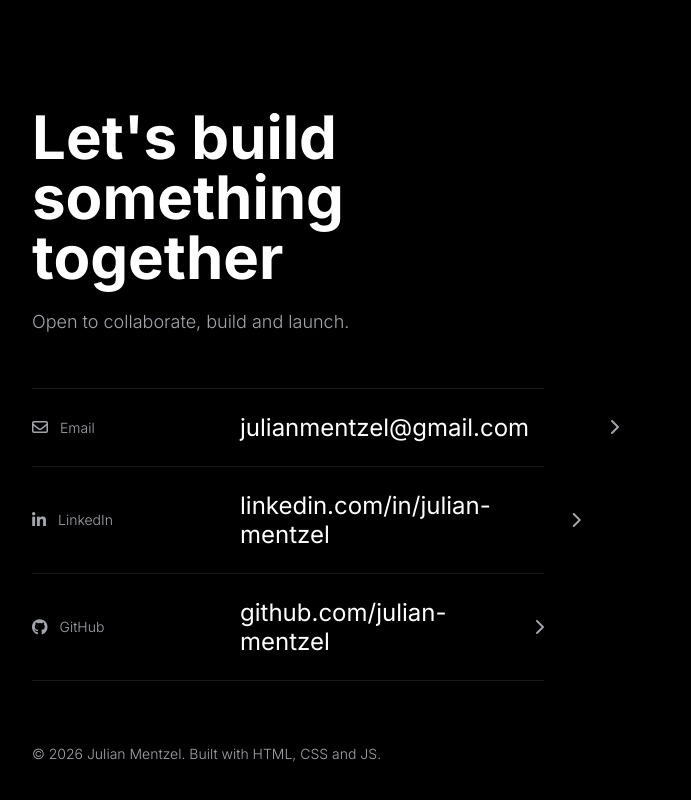
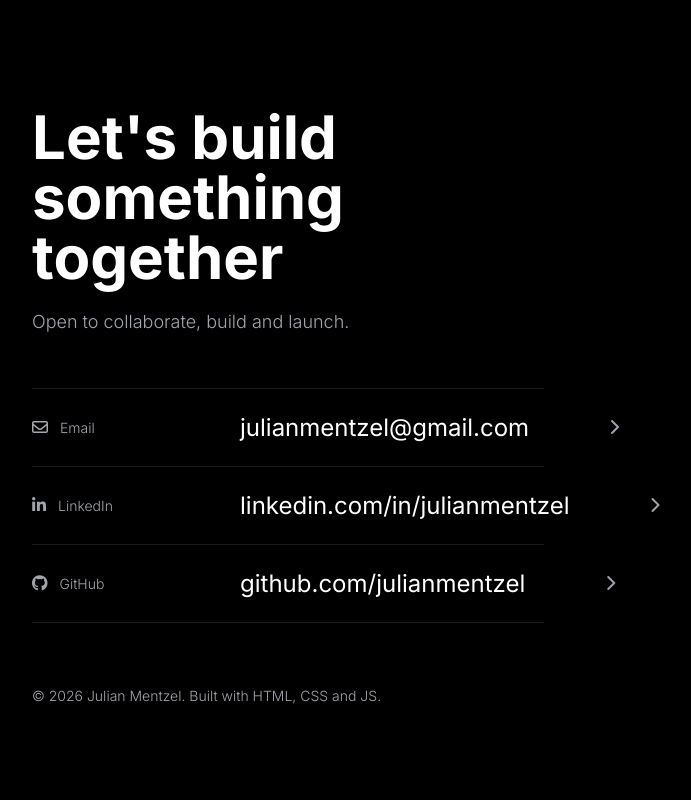
Before and after one commit to julianmentzel/portfolio_project, a plain HTML site: page index.html in a window 1280 px wide. Shown: the part 4920-5720 px from the top of the page, without its empty margins (352-1043 px from the left). Drawn offline with Linux system fonts and the light colour scheme.

Commit message:
Fixed <a> tags in contact section

```diff
--- a/index.html
+++ b/index.html
@@ -303,21 +303,21 @@
                         <i class="fa-solid fa-chevron-right"></i>
                     </a>
 
-                    <a href="https://wwww.linkedin.com" target="_blank" class="contact-label">
+                    <a href="https://wwww.linkedin.com/julianmentzel" target="_blank" class="contact-label">
                         <div class="contact-label-info">
                             <i class="fa-brands fa-linkedin-in"></i>
                             <span class="contact-label-info-text">LinkedIn</span>
                         </div>
-                        <span class="contact-content">linkedin.com/in/julian-mentzel</span>
+                        <span class="contact-content">linkedin.com/in/julianmentzel</span>
                         <i class="fa-solid fa-chevron-right"></i>
                     </a>
 
-                    <a href="https://www.github.com" target="_blank" class="contact-label">
+                    <a href="https://www.github.com/julianmentzel" target="_blank" class="contact-label">
                         <div class="contact-label-info">
                             <i class="fa-brands fa-github github-icon"></i>
                             <span class="contact-label-info-text">GitHub</span>
                         </div>
-                        <span class="contact-content">github.com/julian-mentzel</span>
+                        <span class="contact-content">github.com/julianmentzel</span>
                         <i class="fa-solid fa-chevron-right"></i>
                     </a>
                 </div>
```
